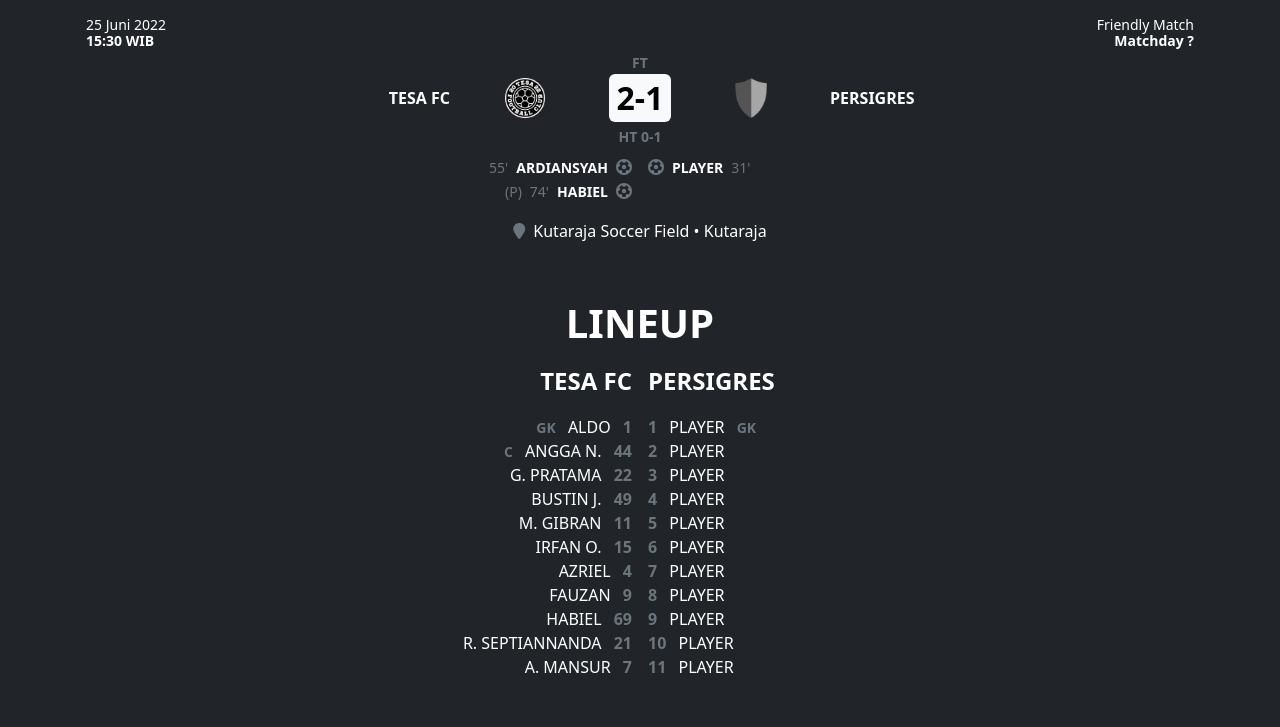
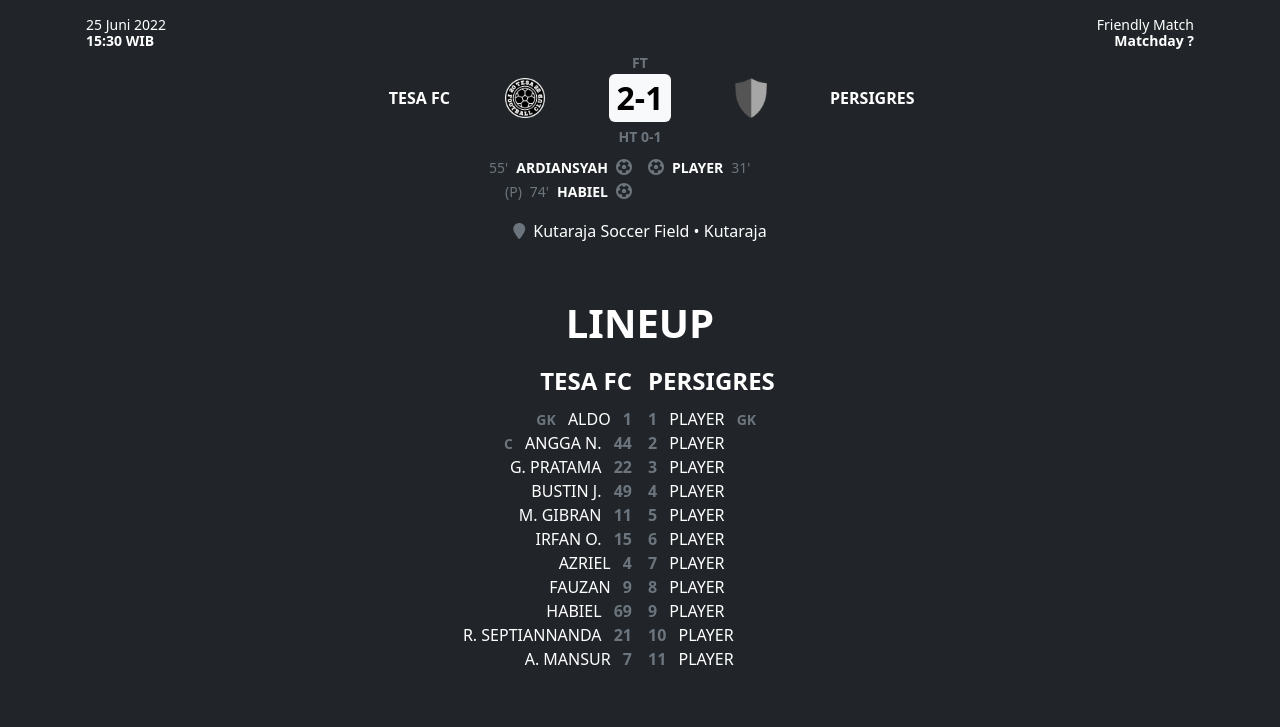
Before and after one commit to tesafc/tesafc.github.io, a Jekyll site: the page built from _matches/2022-06-25.md, in a window 1280 px wide. Shown: the part 781-1508 px from the top of the page. Built offline with Jekyll 4.4.1, drawn with Linux system fonts in a browser that asks for light colours; nearby versions of some CDN libraries.

Commit message:
Update match.html

```diff
--- a/_layouts/match.html
+++ b/_layouts/match.html
@@ -75,7 +75,7 @@
     <div class="row g-0">
       {% if page.lineup.home-team.lineup %}
       <ul class="col-6 list-group border-0 rounded-0 p-0 pe-2">
-        <li class="list-group-item text-bg-dark text-end border-0 p-0 pb-3">
+        <li class="list-group-item text-bg-dark text-end border-0 p-0 pb-2">
           <span class="text-end text-uppercase fs-4 fw-bolder border-0 p-0">{{ page.home-team.name }}</span>
         </li>
         {% for player in page.lineup.home-team.lineup %}
@@ -89,7 +89,7 @@
       {% endif %}
       {% if page.lineup.away-team.lineup %}
       <ul class="col-6 list-group border-0 rounded-0 p-0 ps-2">
-        <li class="list-group-item text-bg-dark text-start border-0 p-0 pb-3">
+        <li class="list-group-item text-bg-dark text-start border-0 p-0 pb-2">
           <span class="text-end text-uppercase fs-4 fw-bolder border-0 p-0">{{ page.away-team.name }}</span>
         </li>
         {% for player in page.lineup.away-team.lineup %}
```
